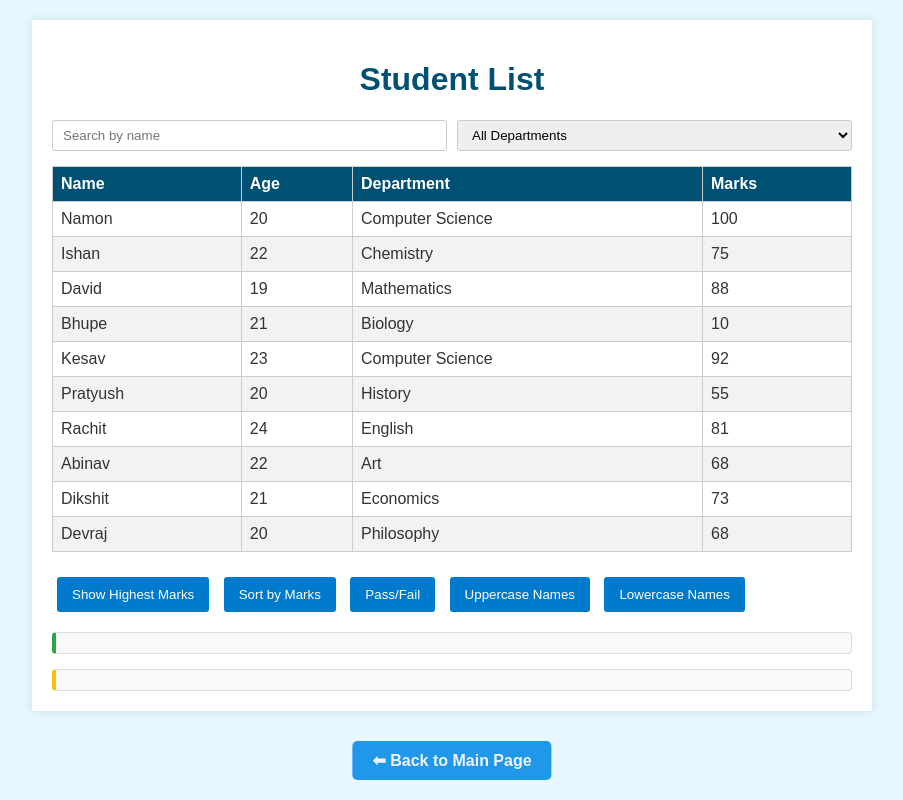
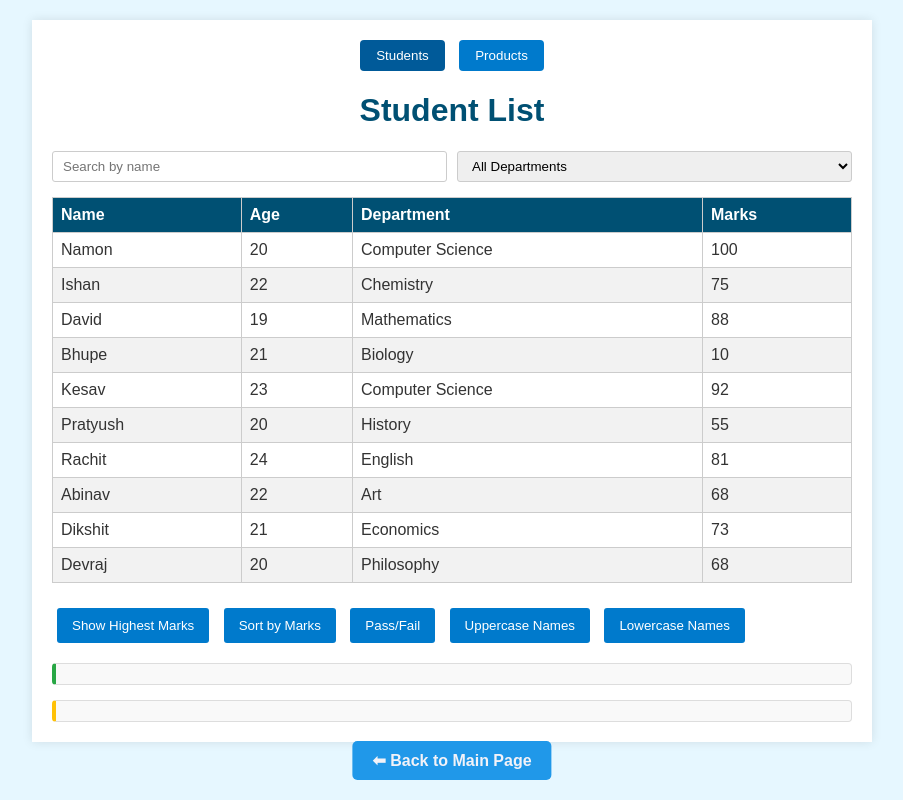
Before and after one commit to Nrs-rezeduos/WebTechExp, a PHP site: page /Exp7/index.html in a window 1280 px wide. Shown: the whole page, without its empty margins (188-1091 px from the left). Run offline with PHP 8.4, Linux system fonts and the light colour scheme.

Commit message:
Products page added

```diff
--- a/Exp7/index.html
+++ b/Exp7/index.html
@@ -2,11 +2,17 @@
 <html lang="en">
 <head>
     <meta charset="UTF-8">
-    <title>Student Dashboard</title>
+    <title>Student & Product Dashboard</title>
     <link rel="stylesheet" href="style.css">
 </head>
 <body>
     <div class="container">
+        <div id="nav-buttons" class="nav-buttons">
+            <button onclick="switchTo('students')" class="active">Students</button>
+            <button onclick="switchTo('products')">Products</button>
+        </div>
+        <!-- student section -->
+        <div id="student-section">
             <h1>Student List</h1>
             <div class="filters">
                 <input type="text" id="searchName" placeholder="Search by name" />
@@ -39,6 +45,31 @@
                 <div id="passfail" class="result-box"></div>
             </div>
         </div>
+        <!-- product section -->
+        <div id="product-section" style="display:none;">
+            <h1>Product List</h1>
+            <div class="filters">
+                <input type="text" id="searchProduct" placeholder="Search products" />
+                <select id="filterCategory">
+                    <option value="">All Categories</option>
+                </select>
+            </div>
+            <table>
+                <thead>
+                    <tr>
+                        <th>Name</th>
+                        <th>Category</th>
+                        <th>Price</th>
+                        <th>Amount</th>
+                        <th>Rating</th>
+                    </tr>
+                </thead>
+                <tbody id="product-body">
+                    <!-- populated by script -->
+                </tbody>
+            </table>
+        </div>
+    </div>
     <script src="script.js"></script>
 
 <footer>
--- a/Exp7/script.js
+++ b/Exp7/script.js
@@ -11,14 +11,35 @@ const students = [
     {name: 'Devraj', age: 20, department: 'Philosophy', marks: 68}
 ];
 
+// products dataset
+const products = [
+    {name: 'Smartphone', category: 'Electronics', price: 699, amount: 50, rating: 4.5},
+    {name: 'Laptop', category: 'Electronics', price: 1099, amount: 30, rating: 4.7},
+    {name: 'Headphones', category: 'Electronics', price: 199, amount: 80, rating: 4.3},
+    {name: 'Coffee Maker', category: 'Home', price: 89, amount: 40, rating: 4.0},
+    {name: 'Electric Kettle', category: 'Home', price: 45, amount: 60, rating: 4.2},
+    {name: 'Office Chair', category: 'Furniture', price: 150, amount: 20, rating: 3.9},
+    {name: 'Desk Lamp', category: 'Furniture', price: 25, amount: 100, rating: 4.6},
+    {name: 'Monitor', category: 'Electronics', price: 249, amount: 25, rating: 4.4},
+    {name: 'Keyboard', category: 'Electronics', price: 49, amount: 90, rating: 4.1},
+    {name: 'Mouse', category: 'Electronics', price: 29, amount: 120, rating: 4.0}
+];
+
 const tableBody = document.getElementById('student-body');
+const productBody = document.getElementById('product-body');
 
-// filter controls
+// filter controls - students
 const nameInput = document.getElementById('searchName');
 const deptSelect = document.getElementById('filterDept');
+// filter controls - products
+const productSearch = document.getElementById('searchProduct');
+const categorySelect = document.getElementById('filterCategory');
+
+let currentView = 'students'; // or 'products'
+
 
 function renderStudents(list) {
-    // clear any previous results
+    // clear any previous student results
     document.getElementById('highest').textContent = '';
     document.getElementById('passfail').textContent = '';
     tableBody.innerHTML = '';
@@ -34,6 +55,21 @@ function renderStudents(list) {
     });
 }
 
+function renderProducts(list) {
+    productBody.innerHTML = '';
+    list.forEach(p => {
+        const tr = document.createElement('tr');
+        tr.innerHTML = `
+            <td>${p.name}</td>
+            <td>${p.category}</td>
+            <td class="price">$${p.price.toFixed(2)}</td>
+            <td>${p.amount}</td>
+            <td class="rating">${p.rating.toFixed(1)} &#9733;</td>
+        `;
+        productBody.appendChild(tr);
+    });
+}
+
 // filter helpers
 function populateDepartments() {
     const depts = [...new Set(students.map(s => s.department))];
@@ -44,6 +80,28 @@ function populateDepartments() {
         opt.textContent = d;
         deptSelect.appendChild(opt);
     });
+}
+
+function populateCategories() {
+    const cats = [...new Set(products.map(p => p.category))];
+    cats.sort();
+    cats.forEach(c => {
+        const opt = document.createElement('option');
+        opt.value = c;
+        opt.textContent = c;
+        categorySelect.appendChild(opt);
+    });
+}
+
+function updateProductFilters() {
+    const term = productSearch.value.trim().toLowerCase();
+    const cat = categorySelect.value;
+    const filtered = products.filter(p => {
+        const matchName = p.name.toLowerCase().includes(term);
+        const matchCat = cat === '' || p.category === cat;
+        return matchName && matchCat;
+    });
+    renderProducts(filtered);
 }
 
 function updateFilters() {
@@ -86,8 +144,27 @@ function toggleCase(upper=true) {
 
 // setup filters
 populateDepartments();
+populateCategories();
 nameInput.addEventListener('input', updateFilters);
 deptSelect.addEventListener('change', updateFilters);
+productSearch.addEventListener('input', updateProductFilters);
+categorySelect.addEventListener('change', updateProductFilters);
 
-// initial render (with filters applied)
-updateFilters();
+function switchTo(view) {
+    currentView = view;
+    document.getElementById('student-section').style.display = view === 'students' ? '' : 'none';
+    document.getElementById('product-section').style.display = view === 'products' ? '' : 'none';
+    // clear previous results when switching
+    if (view === 'students') {
+        updateFilters();
+    } else {
+        updateProductFilters();
+    }
+    // update nav button active state
+    document.querySelectorAll('#nav-buttons button').forEach(btn => {
+        btn.classList.toggle('active', btn.textContent.toLowerCase().startsWith(view));
+    });
+}
+
+// initial render (students view)
+switchTo('students');
--- a/Exp7/style.css
+++ b/Exp7/style.css
@@ -55,6 +55,24 @@ button:hover {
     border: 1px solid #ddd;
     border-radius: 4px;
 }
+.nav-buttons {
+    text-align: center;
+    margin-bottom: 20px;
+}
+.nav-buttons button {
+    margin: 0 5px;
+    padding: 8px 16px;
+    border: none;
+    border-radius: 4px;
+    background-color: #007acc;
+    color: white;
+    cursor: pointer;
+}
+.nav-buttons button.active,
+.nav-buttons button:hover {
+    background-color: #005a99;
+}
+
 .filters {
     margin: 15px 0;
     display: flex;
@@ -72,6 +90,15 @@ button:hover {
 }
 #passfail {
     border-left: 4px solid #ffc107;
+}
+
+/* products styling */
+td.price {
+    color: #228B22;
+    font-weight: bold;
+}
+td.rating {
+    color: #d2691e;
 }
 
 footer {
```
Lines whose indentation alone changed are shown as unchanged.
